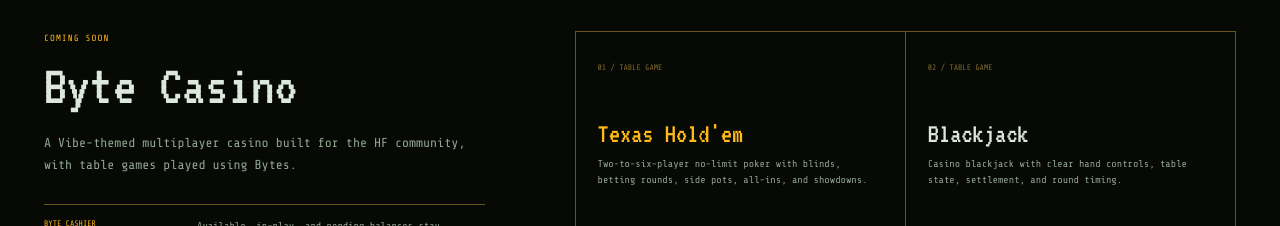
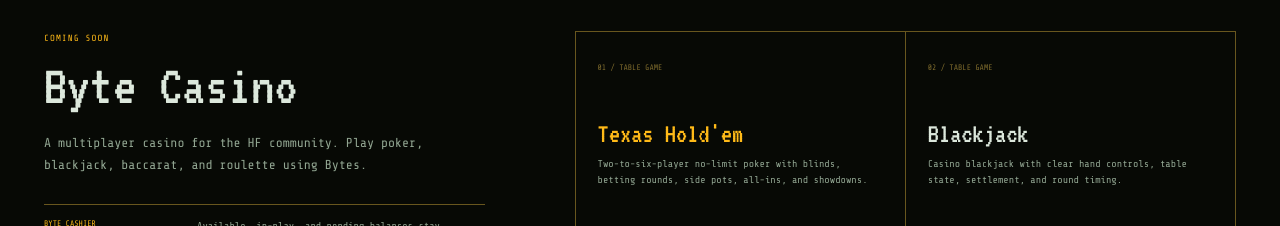
Before and after one commit to AuJusDemon/HFToolbox, a React (Vite) app in the folder frontend/: page /landing-mock in a window 1280 px wide. Shown: the part 3020-3246 px from the top of the page. Built offline with nearby package versions, Linux system fonts and the light colour scheme; no server answers; a web font is replaced by a local one.

Commit message:
Clarify Byte Casino description

```diff
--- a/frontend/src/core/LandingMock.jsx
+++ b/frontend/src/core/LandingMock.jsx
@@ -160,7 +160,7 @@ export default function LandingMock() {
           <div className="lp-copy-block lp-casino-copy">
             <span className="lp-kicker lp-kicker-amber">COMING SOON</span>
             <h2>Byte Casino</h2>
-            <p>A Vibe-themed multiplayer casino built for the HF community, with table games played using Bytes.</p>
+            <p>A multiplayer casino for the HF community. Play poker, blackjack, baccarat, and roulette using Bytes.</p>
             <div className="lp-casino-systems">
               <p><b>BYTE CASHIER</b><span>Available, in-play, and pending balances stay separate.</span></p>
               <p><b>FAIRNESS RECORDS</b><span>Completed games retain the records needed for verification.</span></p>
```
